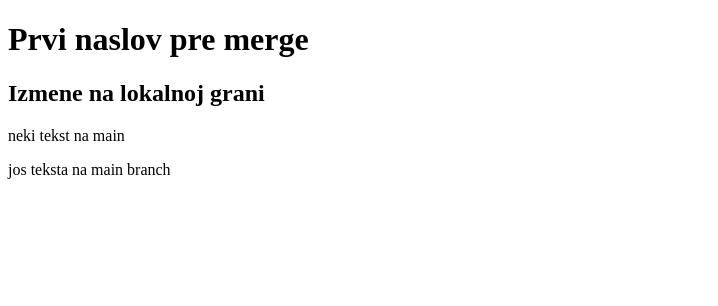
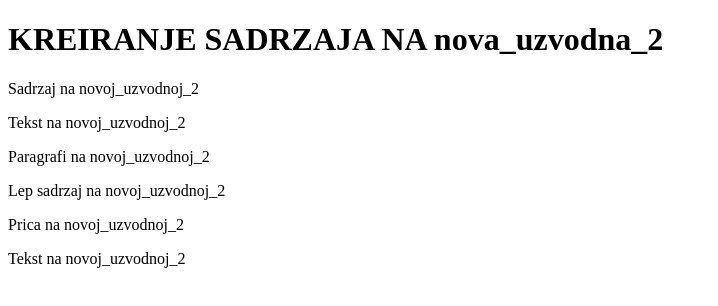
Before and after one commit to karisiksead/proba-branch-i-merge-pulovi, a plain HTML site: page index.html in a window 1280 px wide. Shown: the whole page, without its empty margins (0-718 px from the left). Drawn offline with Linux system fonts and the light colour scheme.

Commit message:
prvi komit na nova_uzvodna_2

```diff
--- a/index.html
+++ b/index.html
@@ -7,10 +7,13 @@
     <title>Document</title>
   </head>
   <body>
-    <h1>Prvi naslov pre merge</h1>
+    <h1>KREIRANJE SADRZAJA NA nova_uzvodna_2</h1>
 
-    <h2>Izmene na lokalnoj grani</h2>
-    <p>neki tekst na main</p>
-    <p>jos teksta na main branch</p>
+    <p>Sadrzaj na novoj_uzvodnoj_2</p>
+    <p>Tekst na novoj_uzvodnoj_2</p>
+    <p>Paragrafi na novoj_uzvodnoj_2</p>
+    <p>Lep sadrzaj na novoj_uzvodnoj_2</p>
+    <p>Prica na novoj_uzvodnoj_2</p>
+    <p>Tekst na novoj_uzvodnoj_2</p>
   </body>
 </html>
```
